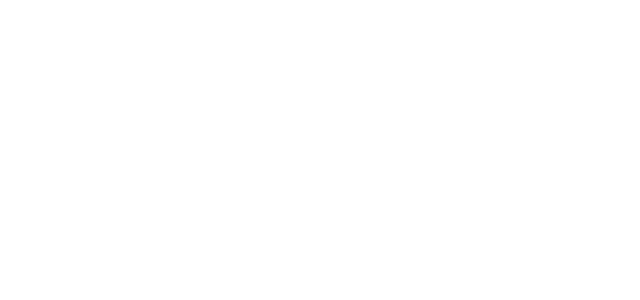
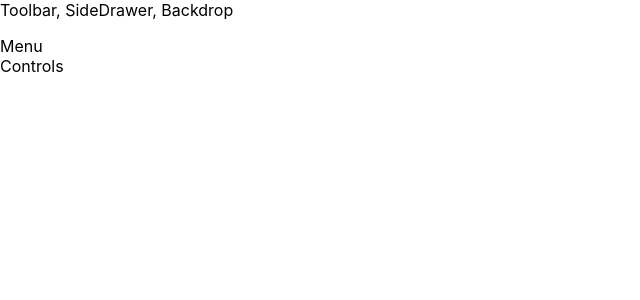
Before and after one commit to harrishs/waitlessClient, a React (Create React App) app: page / in a window 1280 px wide. Shown: the top 300 px of the page, without its empty margins (0-640 px from the left). Built offline with nearby package versions, Linux system fonts and the light colour scheme.

Commit message:
start laying out components, need to add functionality and interact with api

```diff
--- a/src/App.css
+++ /dev/null
@@ -1,38 +0,0 @@
-.App {
-  text-align: center;
-}
-
-.App-logo {
-  height: 40vmin;
-  pointer-events: none;
-}
-
-@media (prefers-reduced-motion: no-preference) {
-  .App-logo {
-    animation: App-logo-spin infinite 20s linear;
-  }
-}
-
-.App-header {
-  background-color: #282c34;
-  min-height: 100vh;
-  display: flex;
-  flex-direction: column;
-  align-items: center;
-  justify-content: center;
-  font-size: calc(10px + 2vmin);
-  color: white;
-}
-
-.App-link {
-  color: #61dafb;
-}
-
-@keyframes App-logo-spin {
-  from {
-    transform: rotate(0deg);
-  }
-  to {
-    transform: rotate(360deg);
-  }
-}
--- a/src/App.js
+++ b/src/App.js
@@ -1,8 +1,14 @@
-import './App.css';
+import React from "react";
+
+import Layout from "./MainComponents/Layout/Layout";
+import MenuEditor from "./RestaurantComponents/MenuEditor/MenuEditor";
 
 function App() {
   return (
     <div className="App">
+      <Layout>
+        <MenuEditor />
+      </Layout>
     </div>
   );
 }
--- /dev/null
+++ b/src/MainComponents/Layout/Layout.js
@@ -0,0 +1,15 @@
+import React from "react";
+
+import Aux from "../../hoc/Aux";
+import classes from "./Layout.module.css";
+
+const Layout = ( props ) => (
+    <Aux>
+        <div>Toolbar, SideDrawer, Backdrop</div>
+        <main className={classes.Content}>
+            {props.children}
+        </main>
+    </Aux>
+)
+
+export default Layout;
--- /dev/null
+++ b/src/MainComponents/Layout/Layout.module.css
@@ -0,0 +1,3 @@
+.Content {
+  margin-top: 16px;
+}
--- /dev/null
+++ b/src/RestaurantComponents/MenuEditor/MenuEditor.js
@@ -0,0 +1,14 @@
+import React from "react";
+
+import Aux from "../../hoc/Aux";
+
+const MenuEditor = props => {
+    return (
+        <Aux>
+            <div>Menu</div>
+            <div>Controls</div>
+        </Aux>
+    )
+}
+
+export default MenuEditor;
--- /dev/null
+++ b/src/hoc/Aux.js
@@ -0,0 +1,3 @@
+const Aux = props => props.children;
+
+export default Aux;
```
Also changed, not shown: src/MainComponents/Menu/Menu.js (added, +11 -0 lines), 1 other file (tests, documents, lock files or other folders).
